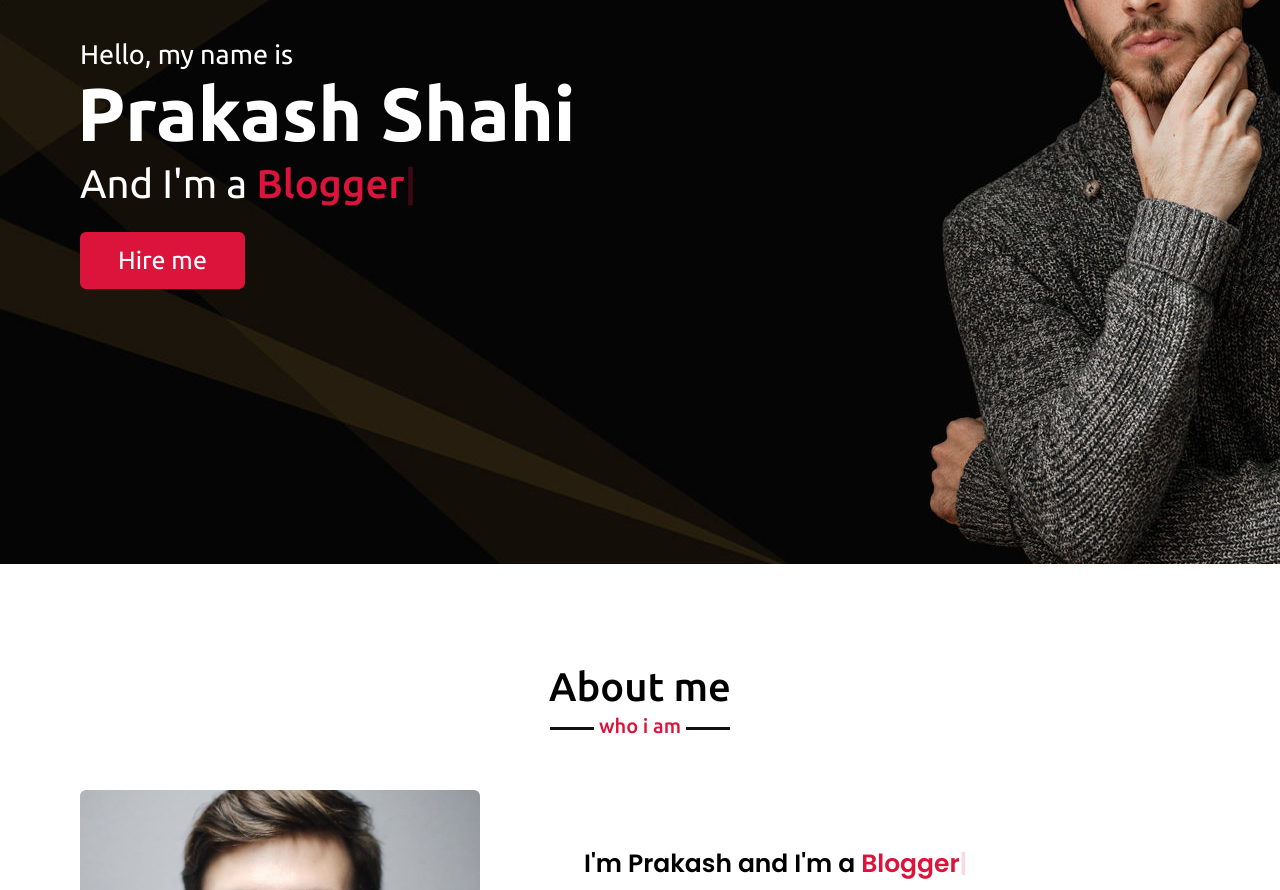
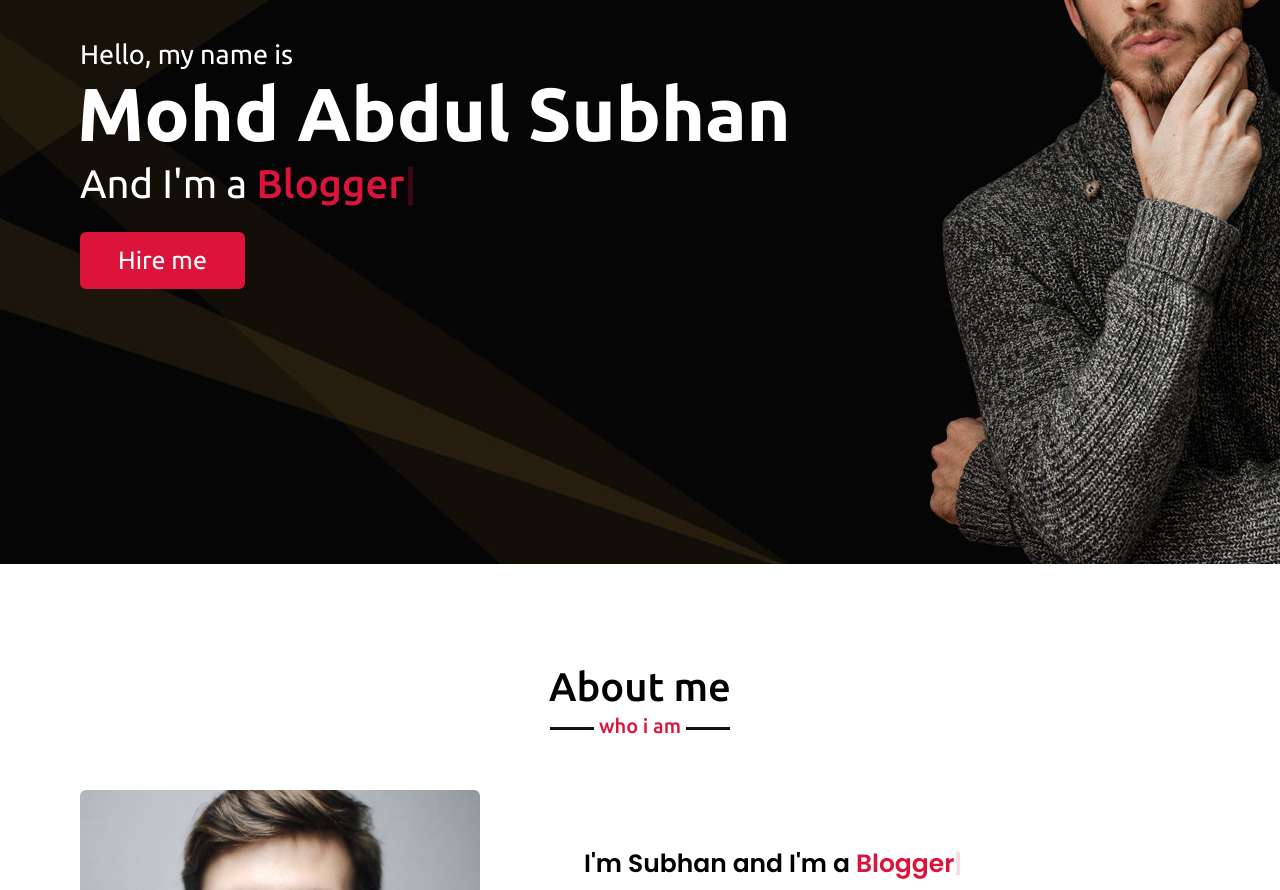
Before and after one commit to subhan52/masubhan, a plain HTML site: page index.html in a window 1280 px wide. Shown: the part 236-1126 px from the top of the page. Drawn offline with nearby package versions, Linux system fonts and the light colour scheme.

Commit message:
init commit

```diff
--- a/index.html
+++ b/index.html
@@ -40,7 +40,7 @@
         <div class="max-width">
             <div class="home-content">
                 <div class="text-1">Hello, my name is</div>
-                <div class="text-2">Prakash Shahi</div>
+                <div class="text-2"> Mohd Abdul Subhan</div>
                 <div class="text-3">And I'm a <span class="typing"></span></div>
                 <a href="#">Hire me</a>
             </div>
@@ -56,7 +56,7 @@
                     <img src="images/profile-1.jpeg" alt="">
                 </div>
                 <div class="column right">
-                    <div class="text">I'm Prakash and I'm a <span class="typing-2"></span></div>
+                    <div class="text">I'm Subhan and I'm a <span class="typing-2"></span></div>
                     <p>Lorem ipsum dolor sit amet consectetur adipisicing elit. Quasi ut voluptatum eveniet doloremque autem excepturi eaque, sit laboriosam voluptatem nisi delectus. Facere explicabo hic minus accusamus alias fuga nihil dolorum quae. Explicabo illo unde, odio consequatur ipsam possimus veritatis, placeat, ab molestiae velit inventore exercitationem consequuntur blanditiis omnis beatae. Dolor iste excepturi ratione soluta quas culpa voluptatum repudiandae harum non.</p>
                     <a href="#">Download CV</a>
                 </div>
```
